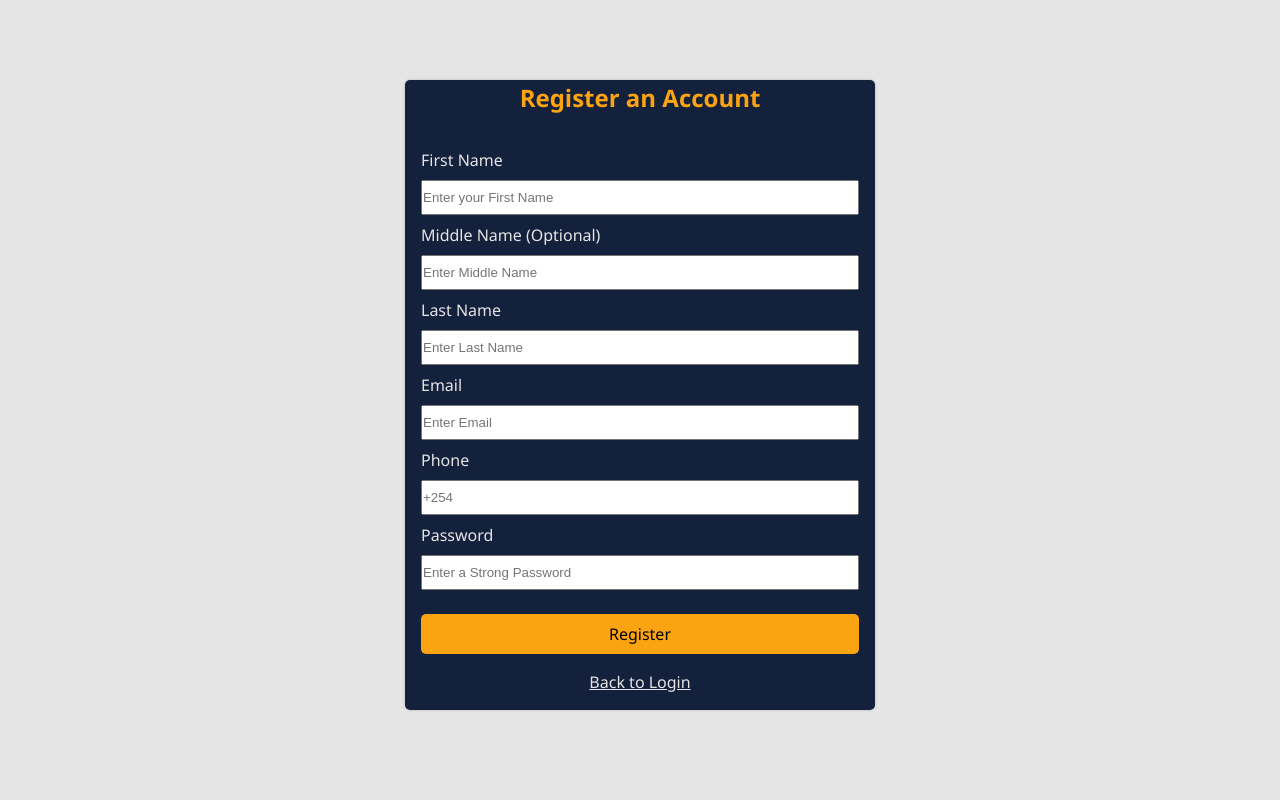
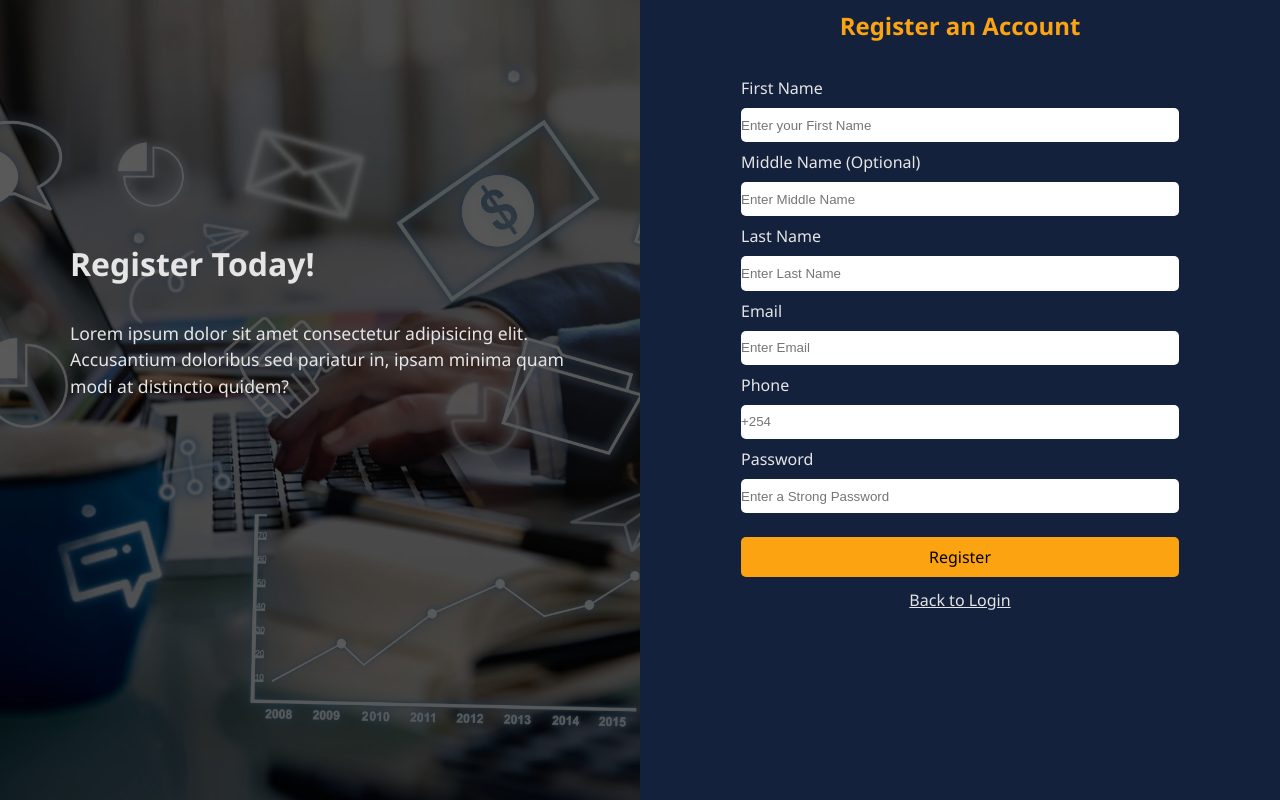
Before and after one commit to peter297/HTML-CSS-Registration-and-Login-Form, a plain HTML site: page registration.html in a window 1280 px wide. Drawn offline with Linux system fonts and the light colour scheme.

Commit message:
Big changes made

```diff
--- a/registration.html
+++ b/registration.html
@@ -1,13 +1,30 @@
 <!DOCTYPE html>
 <html lang="en">
+
 <head>
     <meta charset="UTF-8">
     <meta name="viewport" content="width=device-width, initial-scale=1.0">
     <link rel="stylesheet" href="style.css">
     <title>Registration</title>
 </head>
+
 <body>
-    <div id="myPopover">
+
+    <div class="two-column-grid">
+
+
+        <div class="left-side">
+            <div class="left-content">
+                <h2>Register Today!</h2>
+                <p>Lorem ipsum dolor sit amet consectetur adipisicing elit. Accusantium doloribus sed pariatur in, ipsam
+                    minima quam modi at distinctio quidem?</p>
+            </div>
+
+        </div>
+
+        <div class="right-side">
+
+            <div id="myPopover" class="myPopover">
                 <h2>Register an Account</h2>
 
                 <form action="">
@@ -34,5 +51,17 @@
                     <a href="index.html" class="register">Back to Login</a>
                 </form>
             </div>
+
+
+
+
+
+        </div>
+
+
+
+    </div>
+
 </body>
+
 </html>
--- a/style.css
+++ b/style.css
@@ -1,4 +1,4 @@
-:root{
+:root {
   --black: #000000;
   --dark-blue: #14213d;
   --orange: #fca311;
@@ -8,76 +8,56 @@
   scrollbar-width: thin;
 }
 
-
-
-
-*{
+* {
   margin: 0;
   padding: 0;
   box-sizing: border-box;
   /* outline: 2px solid green; */
-
 }
 
-body{
-    font-family: 'Segoe UI', Tahoma, Geneva, Verdana, sans-serif;
+body {
+  font-family: "Segoe UI", Tahoma, Geneva, Verdana, sans-serif;
   line-height: 1.5;
   background: var(--gray);
-
+  overflow-y: hidden;
 }
 
-#myPopover{
+#myPopover {
   max-width: 470px;
-    margin: 5rem auto;
-    /* border: 2px solid green; */
-    box-shadow: 0px 0px 3px rgba(0, 0, 0, 0.1),
-    0px 0px 3px rgba(0, 0, 0, 0.1);
+  margin: 0.5rem auto;
   border-radius: 5px;
-    background: var(--dark-blue)
-
-
-
-
-
-
+  background: var(--dark-blue);
 }
 
-#myPopover input{
+#myPopover input {
   display: inline-block;
   width: 100%;
   margin: 0.5rem auto;
-    padding: 0.5rem 0;
+  padding: 0.6rem 0;
   color: var(--dark-gray);
-
-
-
-
-
-
+  border-radius: 5px;
+  border: none;
 }
 
-#myPopover label{
+#myPopover label {
   color: var(--gray);
   text-align: left;
   width: 100%;
-    display: inline-block
+  display: inline-block;
 }
 
-form{
+form {
   margin: 1rem auto;
   padding: 1rem;
-
-
 }
 
-#myPopover, form h2{
+#myPopover,
+form h2 {
   text-align: center;
   color: var(--orange);
-
-
 }
 
-.btn{
+.btn {
   background: var(--orange);
   margin-top: 1rem;
   text-decoration: none;
@@ -88,19 +68,66 @@ form{
   color: black;
   display: inline-block;
   border-radius: 5px;
+  cursor: pointer;
   transition: background 0.5s ease-in-out;
-
 }
 
-.btn:hover{
+.btn:hover {
   background: rgb(252, 163, 17, 0.75);
 }
 
-.register{
+.register {
   display: inline-block;
   width: 100%;
-    margin-top: 1rem;
+  margin-top: 0.7rem;
   text-align: center;
   color: var(--gray);
+}
 
+.two-column-grid {
+  display: grid;
+  grid-template-columns: repeat(2, 1fr);
 }
+
+.left-side {
+  height: 100vh;
+  background: url(./img/blog-area.webp) no-repeat center center / cover;
+  position: relative;
+  z-index: -2;
+}
+
+.left-side::before {
+  content: "";
+  width: 100%;
+  height: 100%;
+  top: 0;
+  left: 0;
+  position: absolute;
+  background-color: var(--black);
+  opacity: 0.65;
+  z-index: -1;
+}
+
+.left-content {
+  z-index: 10;
+  margin: 15rem auto;
+  max-width: 500px;
+}
+
+.left-content h2 {
+  color: var(--gray);
+  margin-top: 2rem;
+  font-size: 2rem;
+  font-weight: bold;
+}
+
+.left-content p {
+  color: var(--gray);
+  margin-top: 2rem;
+  font-size: 1.1rem;
+}
+
+.right-side {
+  margin-top: 0;
+  background: var(--dark-blue);
+}
```
Also changed, not shown: index.html (+18 -2 lines), img/blog-area.webp (added). Lines whose indentation alone changed are shown as unchanged.
